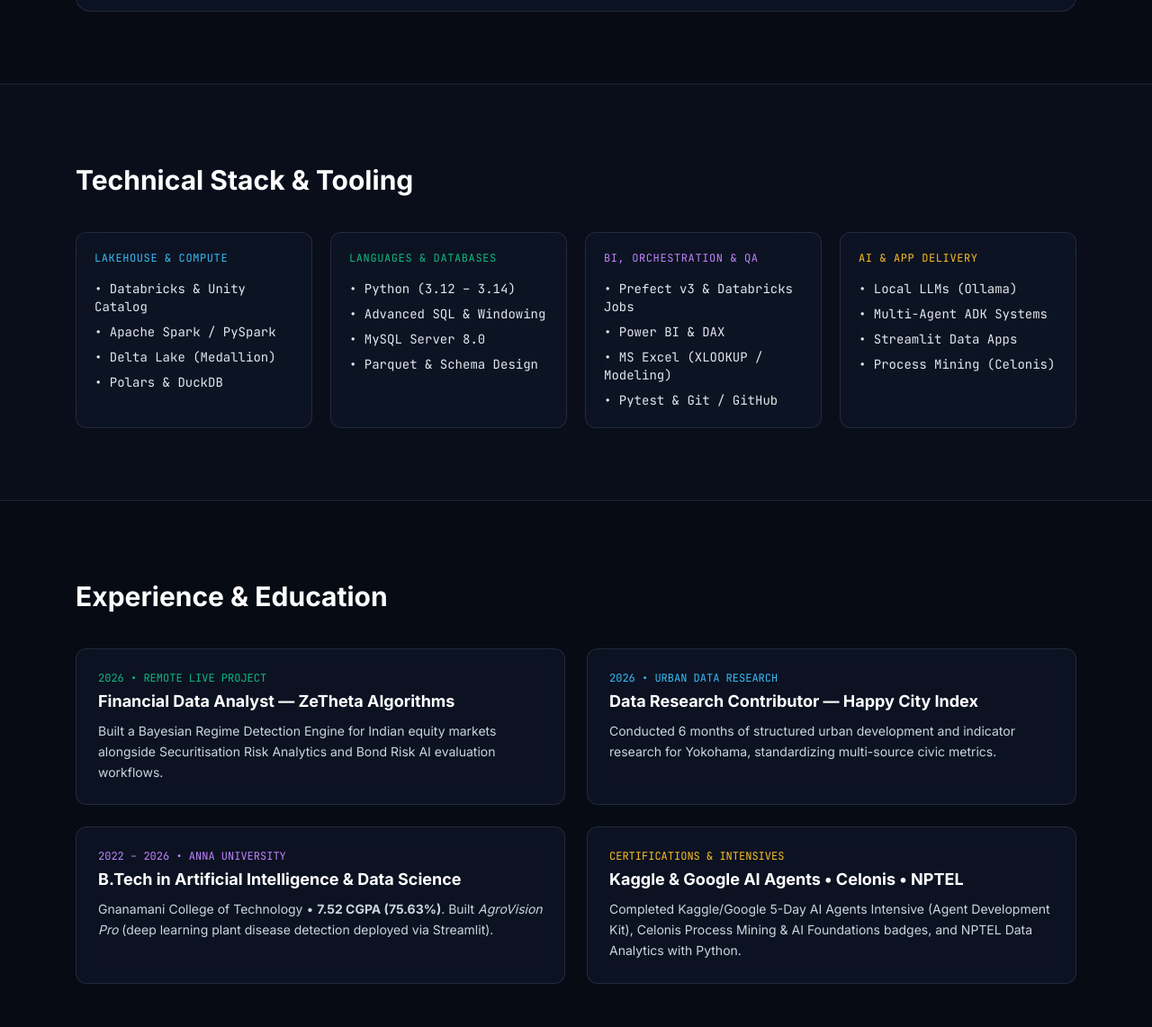
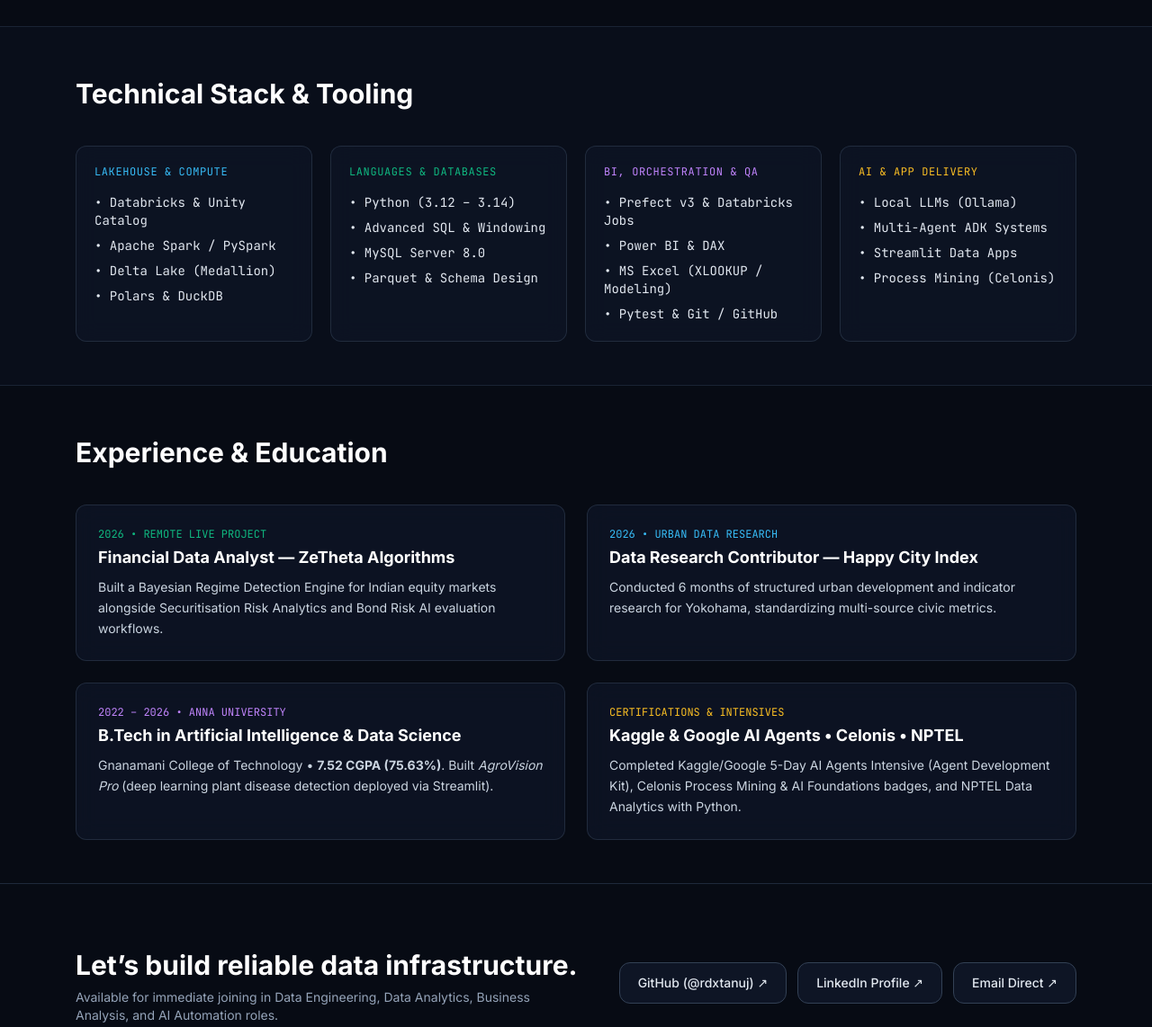
Before and after one commit to rdxtanuj/rdxtanuj.github.io, a plain HTML site: page index.html in a window 1280 px wide. Shown: the part 2367-3509 px from the top of the page at 90% size. Drawn offline with nearby package versions, Linux system fonts and the light colour scheme.

Commit message:
Adjust section padding in index.html
Reduced padding in multiple sections for a more compact layout.

```diff
--- a/index.html
+++ b/index.html
@@ -161,7 +161,7 @@
   </section>
 
   <!-- Flagship Projects / Case Studies -->
-  <section id="pipelines" class="max-w-6xl mx-auto px-5 py-20">
+  <section id="pipelines" class="max-w-6xl mx-auto px-5 py-12">
     <div class="flex flex-col md:flex-row md:items-end justify-between gap-6 mb-10">
       <div>
         <h2 class="mt-2 text-3xl font-bold text-white">Featured Engineering Case Studies</h2>
@@ -376,7 +376,7 @@ def deidentify_clinical_df(df, salt: str):
 
   <!-- Technical Matrix -->
   <section id="stack" class="border-y border-slate-800/80 bg-slatecard/35">
-    <div class="max-w-6xl mx-auto px-5 py-20">
+    <div class="max-w-6xl mx-auto px-5 py-12">
       <h2 class="mt-2 text-3xl font-bold text-white">Technical Stack & Tooling</h2>
 
       <div class="mt-10 grid grid-cols-1 md:grid-cols-2 lg:grid-cols-4 gap-5">
@@ -424,7 +424,7 @@ def deidentify_clinical_df(df, salt: str):
   </section>
 
   <!-- Experience & Credentials -->
-  <section id="experience" class="max-w-6xl mx-auto px-5 py-20">
+  <section id="experience" class="max-w-6xl mx-auto px-5 py-12">
     <h2 class="mt-2 text-3xl font-bold text-white">Experience & Education</h2>
 
     <div class="mt-10 grid grid-cols-1 md:grid-cols-2 gap-6">
```
